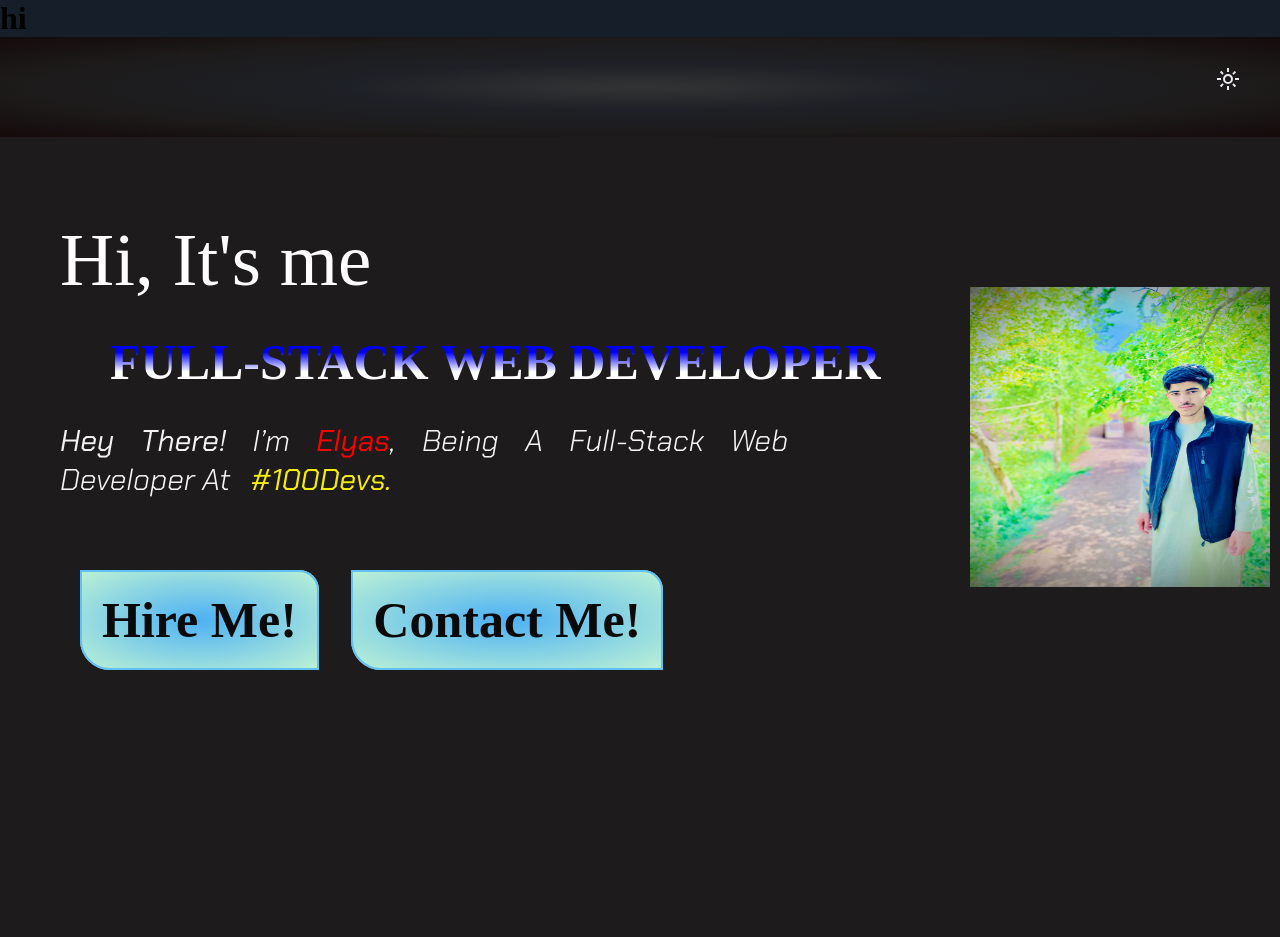
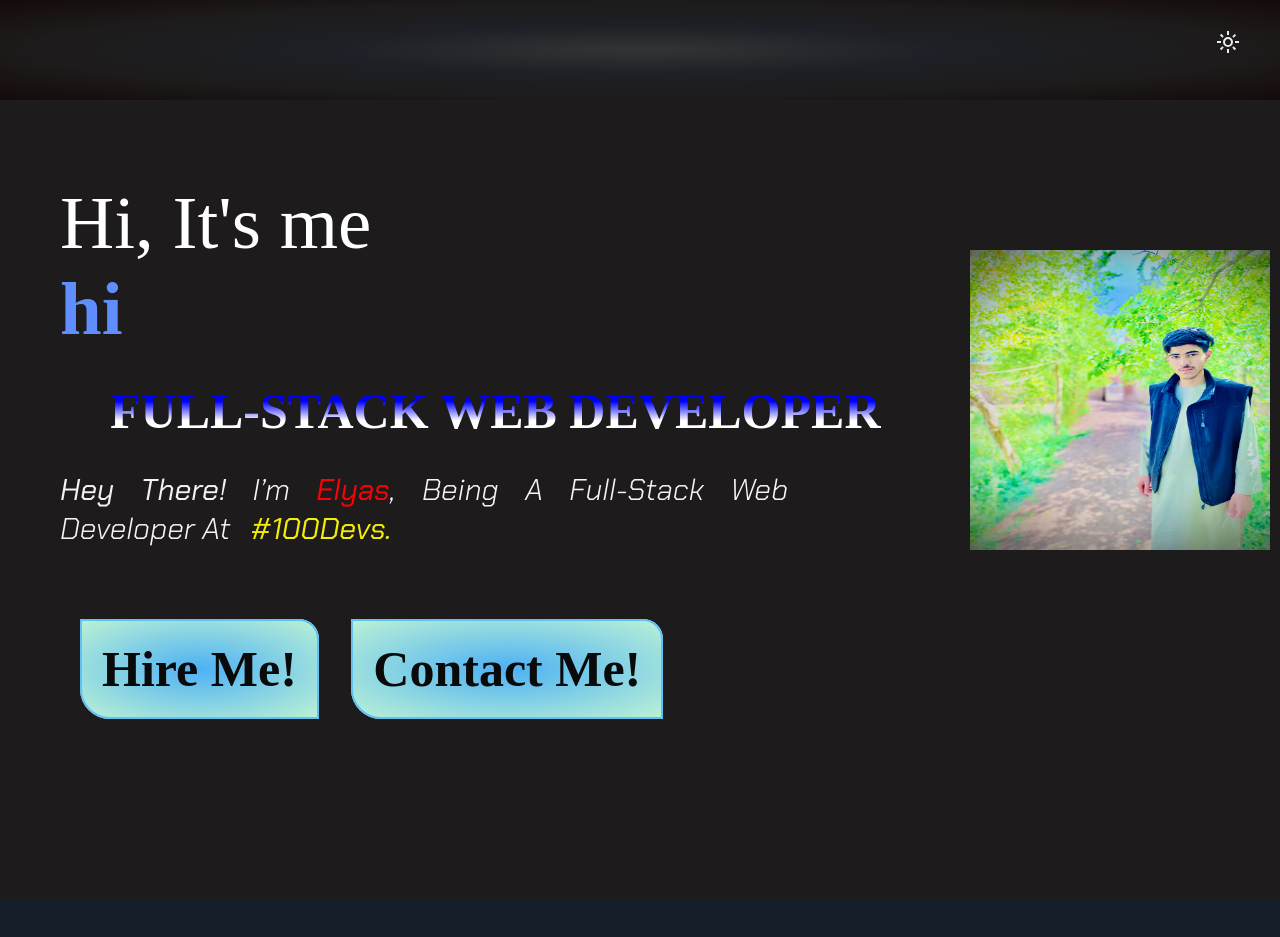
Before and after one commit to leosharifi/Portfolio, a plain HTML site: page index.html in a window 1280 px wide. After the commit the page ends 900 px from the top, so only its background shows below. Drawn offline with Linux system fonts and the light colour scheme; a web font is replaced by a local one.

Commit message:
Update index.html

```diff
--- a/index.html
+++ b/index.html
@@ -14,7 +14,7 @@
     <title>My Portfolio</title>
 </head>
 <body>
-    <h1>hi</h1>
+
     <header>
         <nav>
             <svg xmlns="http://www.w3.org/2000/svg" height="24px" viewBox="0 -960 960 960" width="24px" fill="#e8eaed"><path d="M480-360q50 0 85-35t35-85q0-50-35-85t-85-35q-50 0-85 35t-35 85q0 50 35 85t85 35Zm0 80q-83 0-141.5-58.5T280-480q0-83 58.5-141.5T480-680q83 0 141.5 58.5T680-480q0 83-58.5 141.5T480-280ZM200-440H40v-80h160v80Zm720 0H760v-80h160v80ZM440-760v-160h80v160h-80Zm0 720v-160h80v160h-80ZM256-650l-101-97 57-59 96 100-52 56Zm492 496-97-101 53-55 101 97-57 59Zm-98-550 97-101 59 57-100 96-56-52ZM154-212l101-97 55 53-97 101-59-57Zm326-268Z"/></svg>
@@ -24,6 +24,7 @@
     <main>
         <section class="aboutMe">
             <h1>Hi, It's me</h1>
+            <h2>hi</h2>
             <div class="specialty">
                 <span>Full-Stack Web Developer<span class="hidden">Front-End Developer</span><span class="hidden">Software Engineer</span><span class="hidden">Designer</span></span>
             </div>
```
